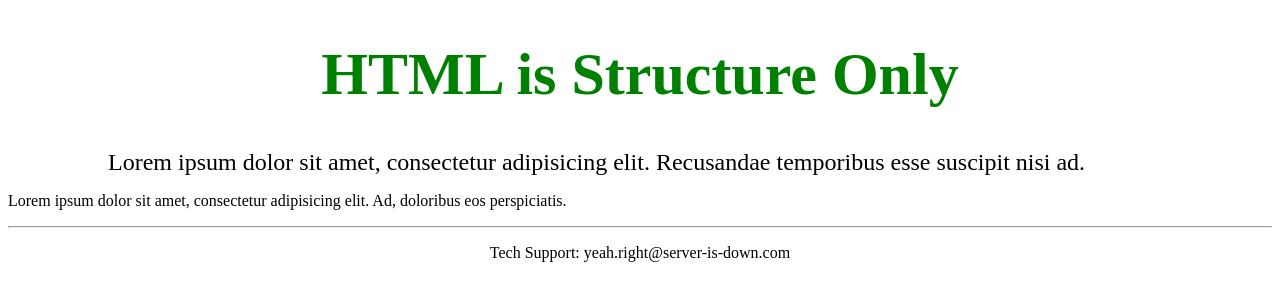
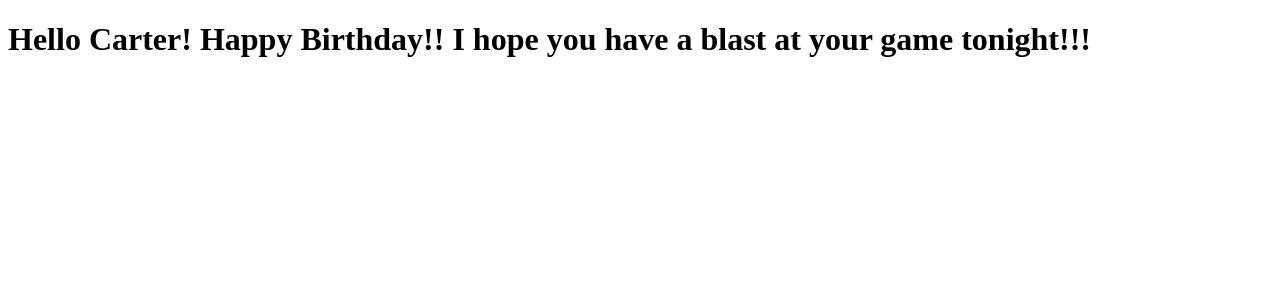
Before and after one commit to Mimner/coursera-test, a plain HTML site: page site/index.html in a window 1280 px wide. Drawn offline with Linux system fonts and the light colour scheme.

Commit message:
Carters birthday message! for real this time

```diff
--- a/site/index.html
+++ b/site/index.html
@@ -1,18 +1,10 @@
-<!doctype html>
+<!DOCTYPE html>
 <html>
-  <head>
-    <title>HTML is Structure Only (After)</title>
-  </head>
-  <body>
-    <h1 style="color: green; font-size: 60px; text-align: center;">HTML is Structure Only</h1>
-    <p style="margin: 0 100px 0 100px; font-size: 1.5em;">Lorem ipsum dolor sit amet, consectetur adipisicing elit. Recusandae temporibus esse suscipit nisi ad.</p>
-    <p>Lorem ipsum dolor sit amet, consectetur adipisicing elit. Ad, doloribus eos perspiciatis.</p>
-    <footer>
-      <hr>
-      <p style="text-align: center;"
-         onclick="alert('EMAILING US IS USELESS');">
-         Tech Support: yeah.right@server-is-down.com
-      </p>
-    </footer>
-  </body>
+<head>
+	<meta charset="utf-8">
+	<title>Carter is Awesome!</title>
+</head>
+<body>
+	<h1>Hello Carter! Happy Birthday!! I hope you have a blast at your game tonight!!!</h1>
+</body>
 </html>
```
